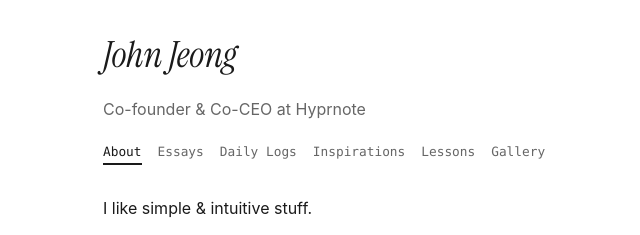
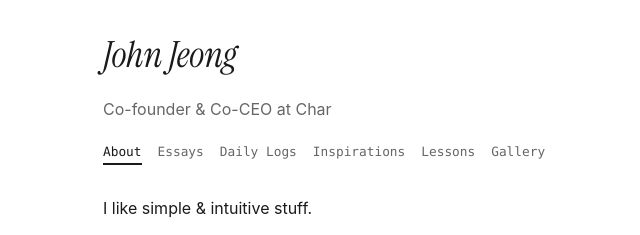
Before and after one commit to ComputelessComputer/johnjeong.com, an Astro site: page / in a window 1280 px wide. Shown: the top 235 px of the page, 233-873 px from the left. Built offline with nearby package versions, Linux system fonts and the light colour scheme; Astro itself is replaced by a stand-in of ours.

Commit message:
Update company name from Hyprnote to Char
Co-Authored-By: Warp <agent@warp.dev>

```diff
--- a/src/components/Header.astro
+++ b/src/components/Header.astro
@@ -6,7 +6,7 @@ interface Props {
   showGoBack?: boolean;
 }
 
-const { currentPage, title = "John Jeong", subtitle = 'Co-founder & Co-CEO at <a href="https://hyprnote.com" target="_blank" rel="noopener" class="hyprnote-link">Hyprnote</a>', showGoBack = false } = Astro.props;
+const { currentPage, title = "John Jeong", subtitle = 'Co-founder & Co-CEO at <a href="https://char.com" target="_blank" rel="noopener" class="hyprnote-link">Char</a>', showGoBack = false } = Astro.props;
 
 const navItems = [
   { href: "/", label: "About", key: "home" },
```
